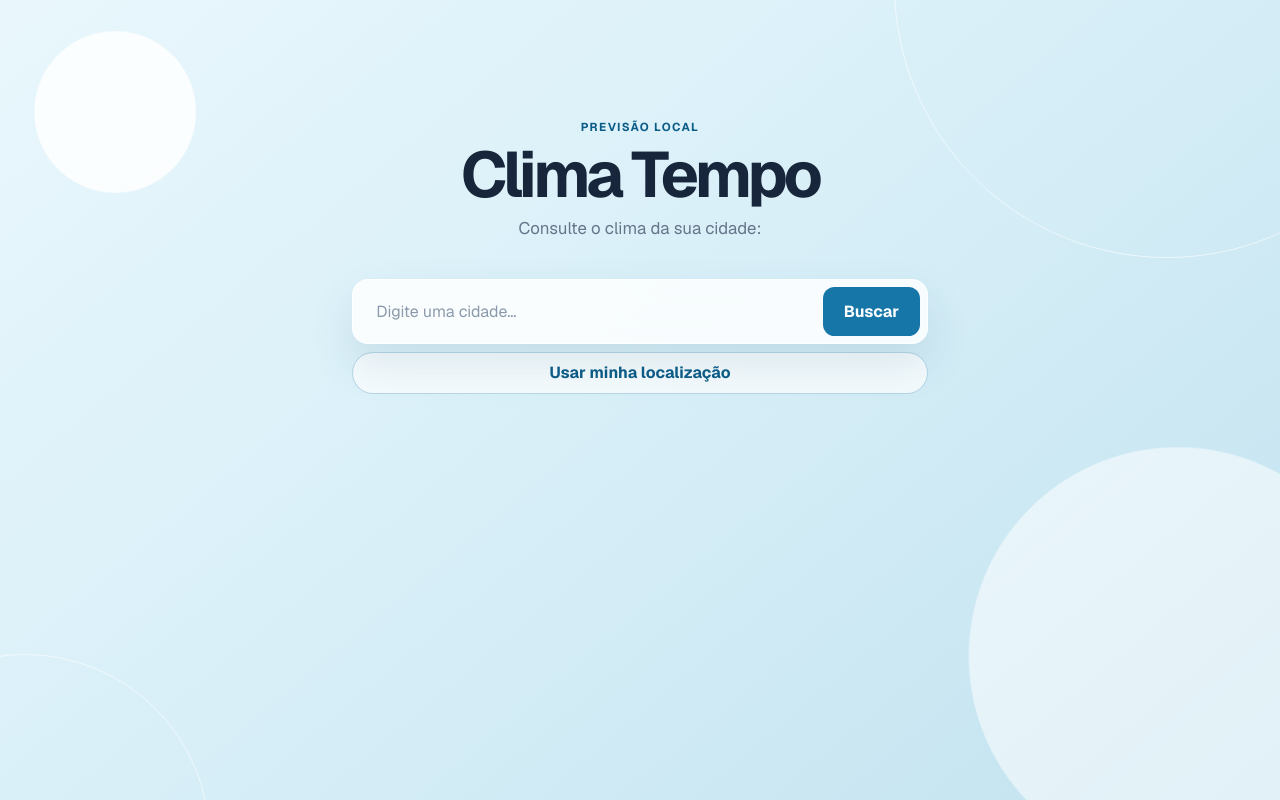
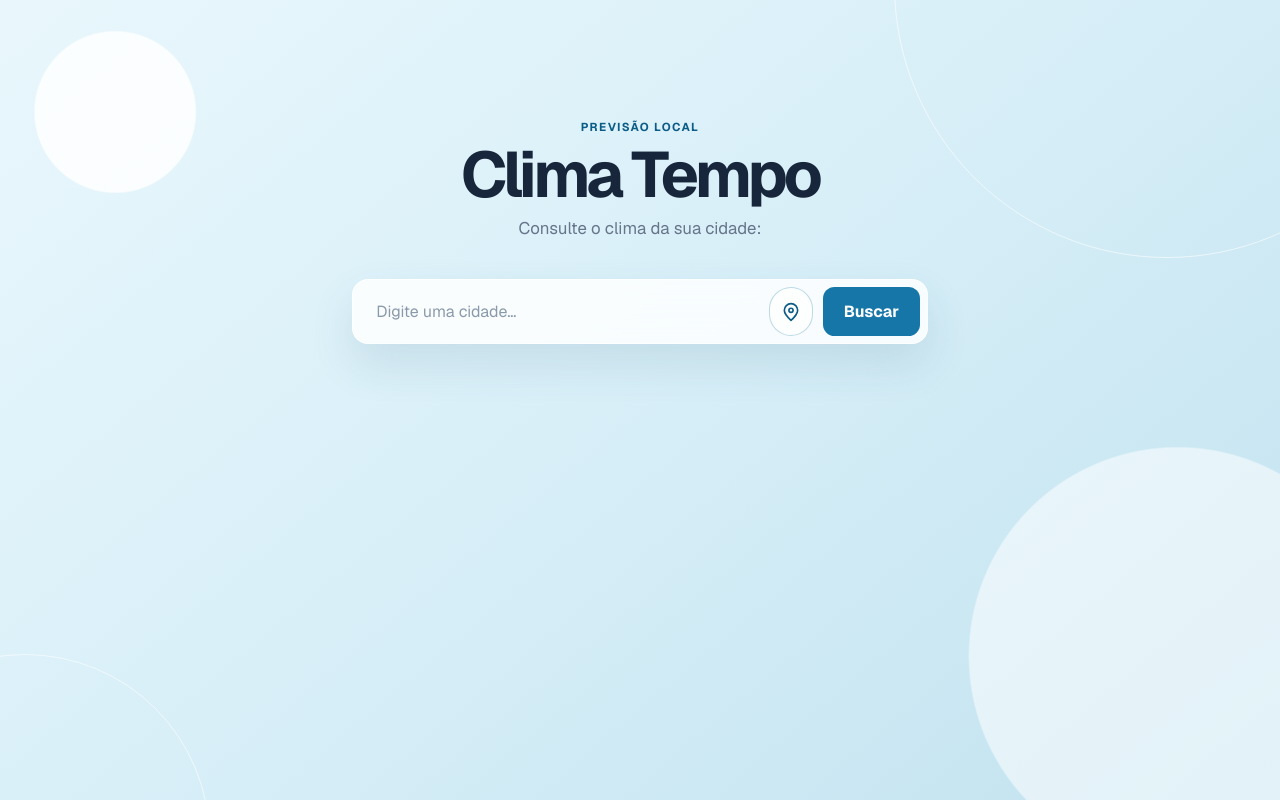
Before and after one commit to Lindomar-Jr/ClimaTempo, a Next.js app: page / in a window 1280 px wide. Built offline with nearby package versions, Linux system fonts and the light colour scheme.

Commit message:
feat: transforma localização em botão pin

```diff
--- a/app/components/SearchCity.tsx
+++ b/app/components/SearchCity.tsx
@@ -42,17 +42,33 @@ export default function SearchCity({
       onChange={(e) => setCidade(e.target.value)}
       placeholder="Digite uma cidade…" />
 
-      <button type="submit">Buscar</button>
-    </form>
-
-    <button
+      <button
       className="location-button"
       type="button"
       onClick={aoUsarLocalizacao}
       disabled={carregando}
-    >
-      Usar minha localização
-    </button>
+      aria-label="Usar minha localização"
+      title="Usar minha localização"
+      >
+        <svg
+          aria-hidden="true"
+          viewBox="0 0 24 24"
+          width="20"
+          height="20"
+          fill="none"
+          stroke="currentColor"
+          strokeWidth="2"
+          strokeLinecap="round"
+          strokeLinejoin="round"
+        >
+          <path d="M20 10c0 5-8 12-8 12S4 15 4 10a8 8 0 1 1 16 0Z" />
+          <circle cx="12" cy="10" r="2.5" />
+        </svg>
+      </button>
+
+      <button type="submit">Buscar</button>
+    </form>
+
     </>
   );
 }
--- a/app/globals.css
+++ b/app/globals.css
@@ -174,32 +174,34 @@ input {
 	transform: translateY(0);
 }
 
-.location-button {
-	display: block;
-	width: 100%;
+.search-panel .location-button {
+	display: inline-flex;
+	width: auto;
+	flex: 0 0 auto;
+	align-items: center;
+	justify-content: center;
 	cursor: pointer;
-	margin-top: 0.5rem;
+	margin: 0;
 	border: 1px solid rgba(22, 118, 168, 0.28);
 	border-radius: 6rem;
-	padding: 0.6rem 1.3rem;
+	padding: 0.7rem;
 	color: var(--accent-dark);
 	background: rgba(255, 255, 255, 0.72);
-	font-weight: 700;
 	transition: background 180ms ease, border-color 180ms ease, transform 180ms ease;
 }
 
-.location-button:hover:not(:disabled) {
+.search-panel .location-button:hover:not(:disabled) {
 	border-color: var(--accent);
 	background: rgba(255, 255, 255, 0.94);
 	transform: translateY(-1px);
 }
 
-.location-button:focus-visible {
+.search-panel .location-button:focus-visible {
 	outline: 3px solid rgba(22, 118, 168, 0.28);
 	outline-offset: 2px;
 }
 
-.location-button:disabled,
+.search-panel .location-button:disabled,
 .search-panel button:disabled {
 	cursor: not-allowed;
 	opacity: 0.6;
@@ -916,6 +918,10 @@ input {
 		transition: none;
 	}
 
+	.search-panel .location-button {
+		transition: none;
+	}
+
 	.city-results-button {
 		transition: none;
 	}
```
